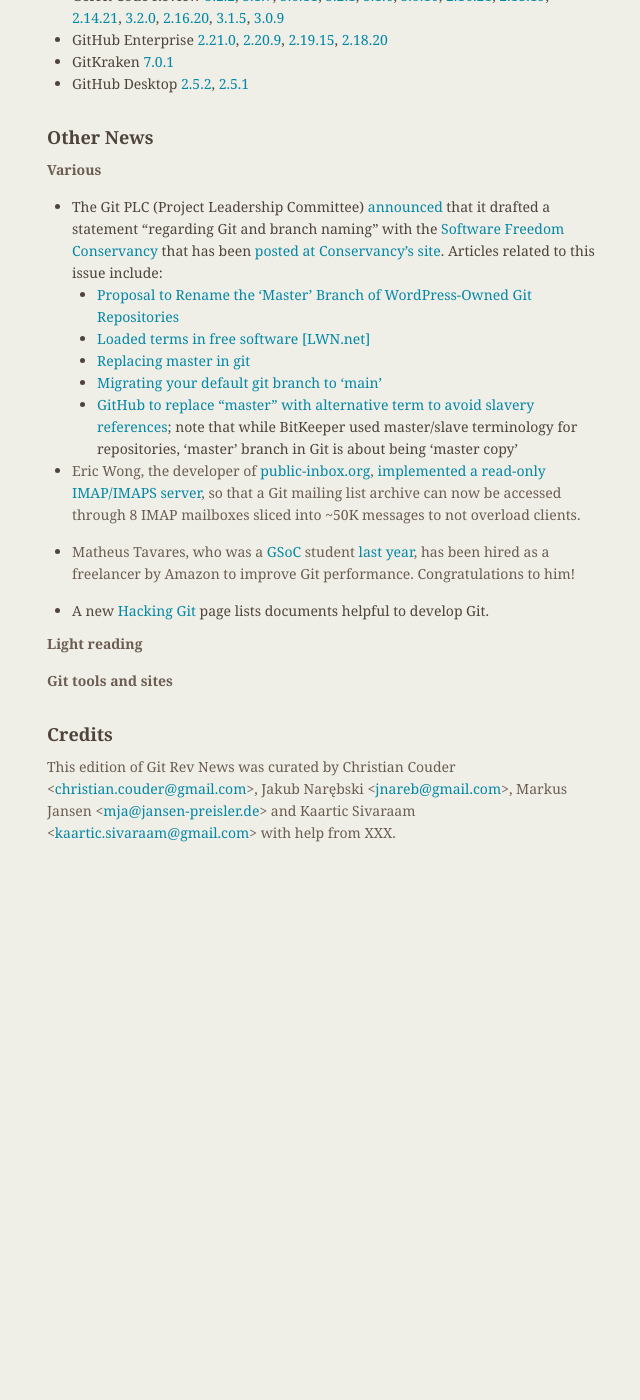
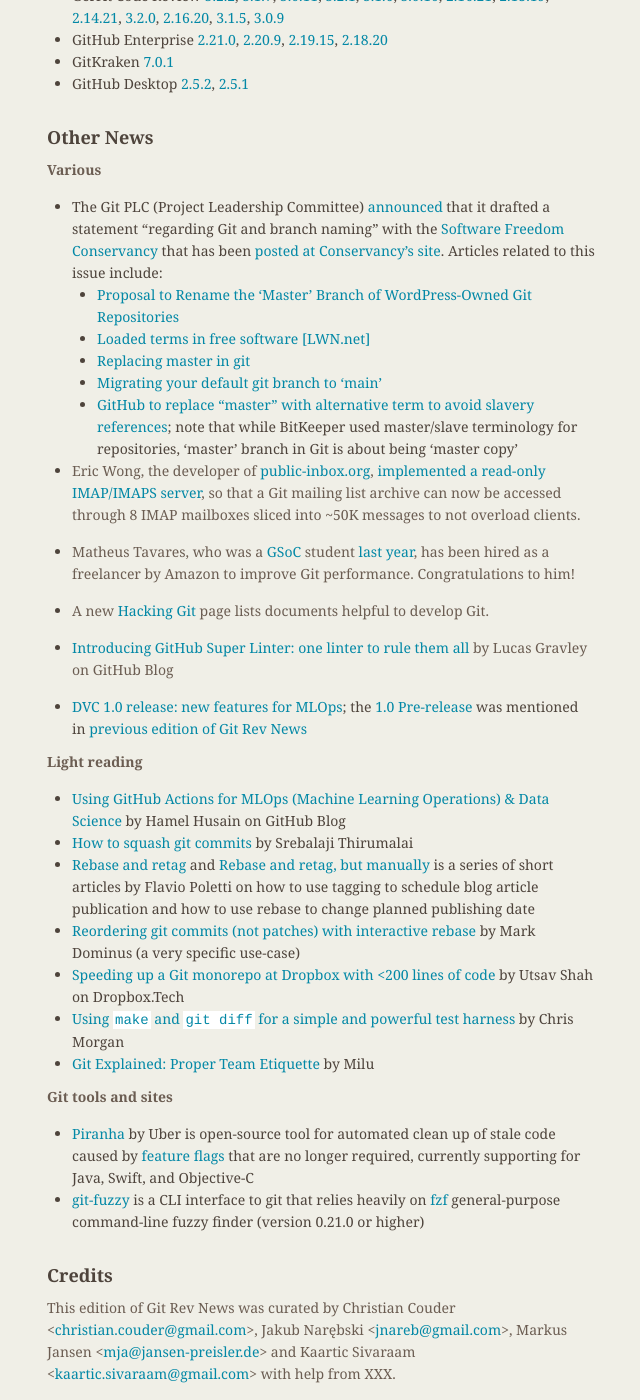
Before and after one commit to git/git.github.io, a Jekyll site: the page built from rev_news/drafts/edition-64.md, in a window 1280 px wide and 1400 px high, scrolled down 2241 px. Shown: the whole window, without its empty margins (487-1127 px from the left). Built offline with Jekyll 4.4.1, drawn with Linux system fonts in a browser that asks for light colours; before the commit the page ends 3100 px from its top, so only the background shows below that.

Commit message:
rn-64: Added a few links

```diff
--- a/rev_news/drafts/edition-64.md
+++ b/rev_news/drafts/edition-64.md
@@ -185,11 +185,28 @@
 * A new [Hacking Git](https://git.github.io/Hacking-Git/) page lists
   documents helpful to develop Git.
 
+* [Introducing GitHub Super Linter: one linter to rule them all](https://github.blog/2020-06-18-introducing-github-super-linter-one-linter-to-rule-them-all/) by Lucas Gravley on GitHub Blog
+
+* [DVC 1.0 release: new features for MLOps](https://dvc.org/blog/dvc-1-0-release); the
+  [1.0 Pre-release](https://dvc.org/blog/dvc-3-years-and-1-0-release) was mentioned
+  in [previous edition of Git Rev News](https://git.github.io/rev_news/2020/05/28/edition-63/#other-news)
+
+
 __Light reading__
+
+* [Using GitHub Actions for MLOps (Machine Learning Operations) & Data Science](https://github.blog/2020-06-17-using-github-actions-for-mlops-data-science/) by Hamel Husain on GitHub Blog
+* [How to squash git commits](https://levelup.gitconnected.com/how-to-squash-git-commits-9a095c1bc1fc) by Srebalaji Thirumalai
+* [Rebase and retag](https://github.polettix.it/ETOOBUSY/2020/06/11/rebase-retag/) and [Rebase and retag, but manually](https://github.polettix.it/ETOOBUSY/2020/06/12/rebase-auto-retag/) is a series of short articles by Flavio Poletti on how to use tagging to schedule blog article publication and how to use rebase to change planned publishing date
+* [Reordering git commits (not patches) with interactive rebase](https://blog.plover.com/prog/git-reorder-3.html) by Mark Dominus (a very specific use-case)
+* [Speeding up a Git monorepo at Dropbox with <200 lines of code](https://dropbox.tech/application/speeding-up-a-git-monorepo-at-dropbox-with--200-lines-of-code) by Utsav Shah on Dropbox.Tech
+* [Using `make` and `git diff` for a simple and powerful test harness](https://chrismorgan.info/blog/make-and-git-diff-test-harness/) by Chris Morgan
+* [Git Explained: Proper Team Etiquette](https://dev.to/milu_franz/git-explained-proper-team-etiquette-1od) by Milu
 
 
 __Git tools and sites__
 
+* [Piranha](https://github.com/uber/piranha/) by Uber is open-source tool for automated clean up of stale code caused by [feature flags](https://www.martinfowler.com/articles/feature-toggles.html) that are no longer required, currently supporting for Java, Swift, and Objective-C
+* [git-fuzzy](https://github.com/bigH/git-fuzzy) is a CLI interface to git that relies heavily on [fzf](https://github.com/junegunn/fzf) general-purpose command-line fuzzy finder (version 0.21.0 or higher)
 
 ## Credits
 
```
